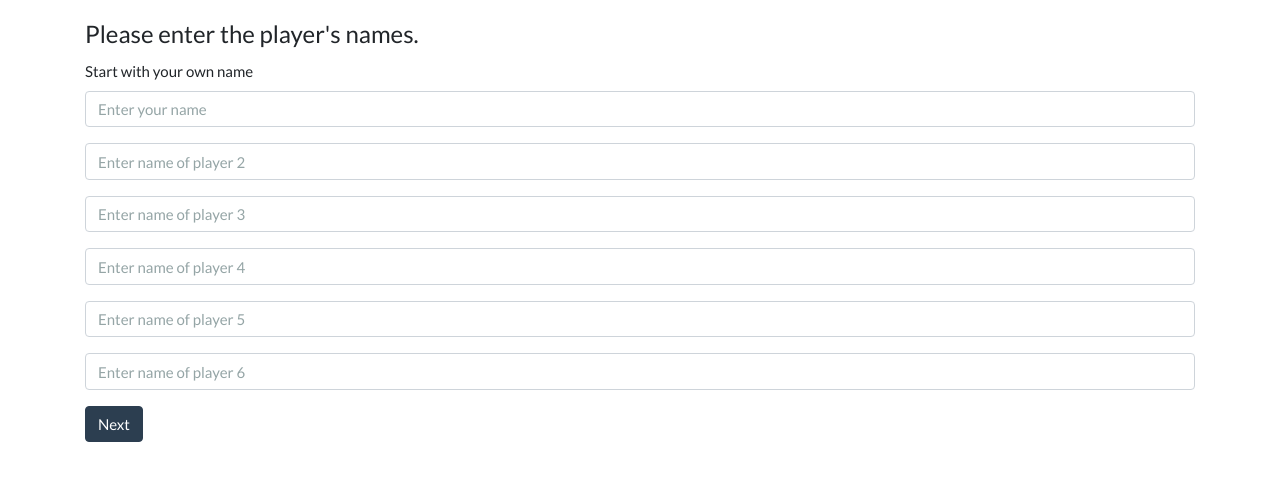
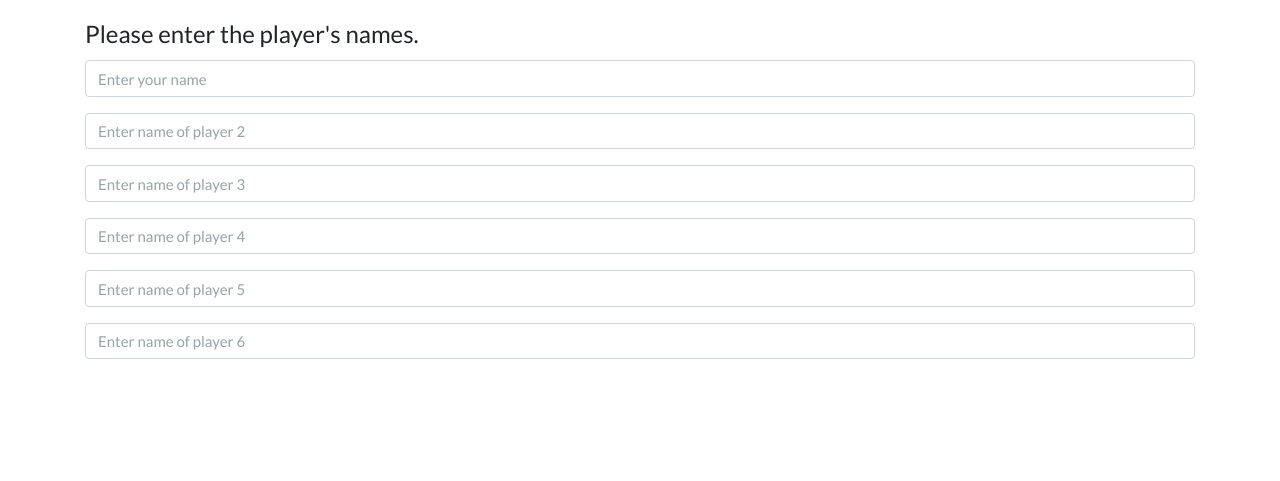
Before and after one commit to koenaubel/CluedoMaster, a Flask app: page / in a window 1280 px wide. Shown: the part 82-563 px from the top of the page. Run offline with Flask 2, Linux system fonts and the light colour scheme; some libraries are stand-ins or nearby versions.

Commit message:
dynamic fields Player names

```diff
--- a/app.py
+++ b/app.py
@@ -2,30 +2,31 @@ from flask import Flask, render_template, request, redirect, url_for
 
 app = Flask(__name__)
 
+
 @app.route('/', methods=('GET','POST'))
 def home():
     if request.method == 'POST':
-        Player = []
-        for i in range(6):
-            Player.append(request.form['player' + str(i+1)])
+
         return redirect(url_for('selectcards'))
     return render_template('home.html')
+
 
 @app.route('/selectcards', methods=('GET','POST'))
 def selectcards():
     if request.method == 'POST':
-        print(request.form['ballroom'])
-        print(request.form['billiard_room'])
         return redirect(url_for('cards'))
     return render_template('selectcards.html')
+
 
 @app.route('/turns')
 def turns():
     return render_template('turns.html')
 
+
 @app.route('/cards')
 def cards():
     return render_template('cards.html')
+
 
 @app.route('/about')
 def about():
--- a/templates/home.html
+++ b/templates/home.html
@@ -6,29 +6,14 @@
     <div class="row">
         <div class="col-sm">
             <form method="post">
-              <fieldset>
-                <legend>Please enter the player's names.</legend>
-                <div class="form-group">
-                    <label>Start with your own name</label>
-                    <input class="form-control" name="player1" placeholder="Enter your name">
-                </div>
-                <div class="form-group">
-                  <input class="form-control" name="player2" placeholder="Enter name of player 2">
-                </div>
-                <div class="form-group">
-                  <input class="form-control" name="player3" placeholder="Enter name of player 3">
-                </div>
-                <div class="form-group">
-                  <input class="form-control" name="player4" placeholder="Enter name of player 4">
-                </div>
-                <div class="form-group">
-                  <input class="form-control" name="player5" placeholder="Enter name of player 5">
-                </div>
-                <div class="form-group">
-                  <input class="form-control" name="player6" placeholder="Enter name of player 6">
-                </div>
+                <fieldset>
+                    <legend>Please enter the player's names.</legend>
+                    {% for i in range(1,7) %}
+                        <div class="form-group">
+                            <input class="form-control" name="player" placeholder="Enter {% if i == 1 %}your name{% else %}name of player {{ i }}{% endif %}">
+                        </div>
+                    {% endfor %}
                 </fieldset>
-                <button type="submit" class="btn btn-primary">Next</button>
             </form>
         </div>
     </div>
```
